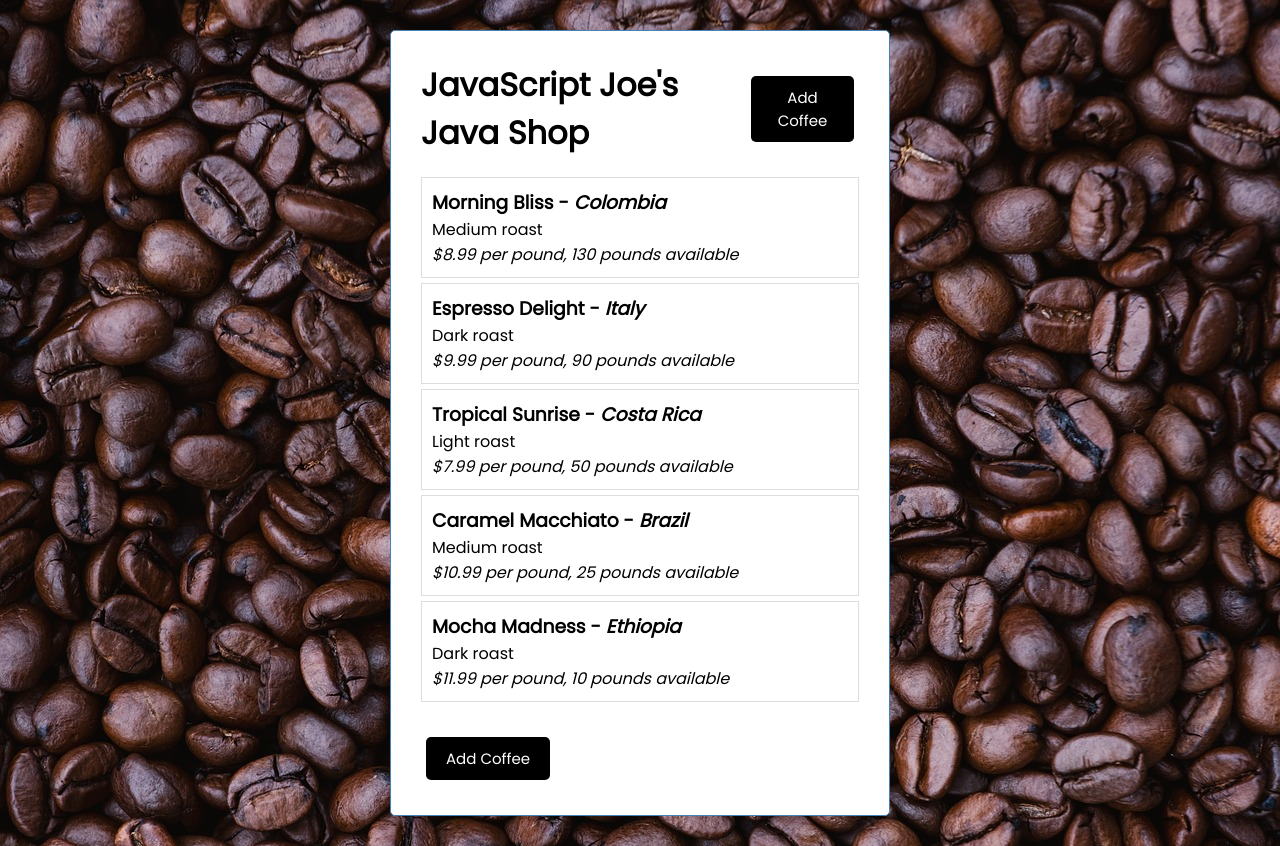
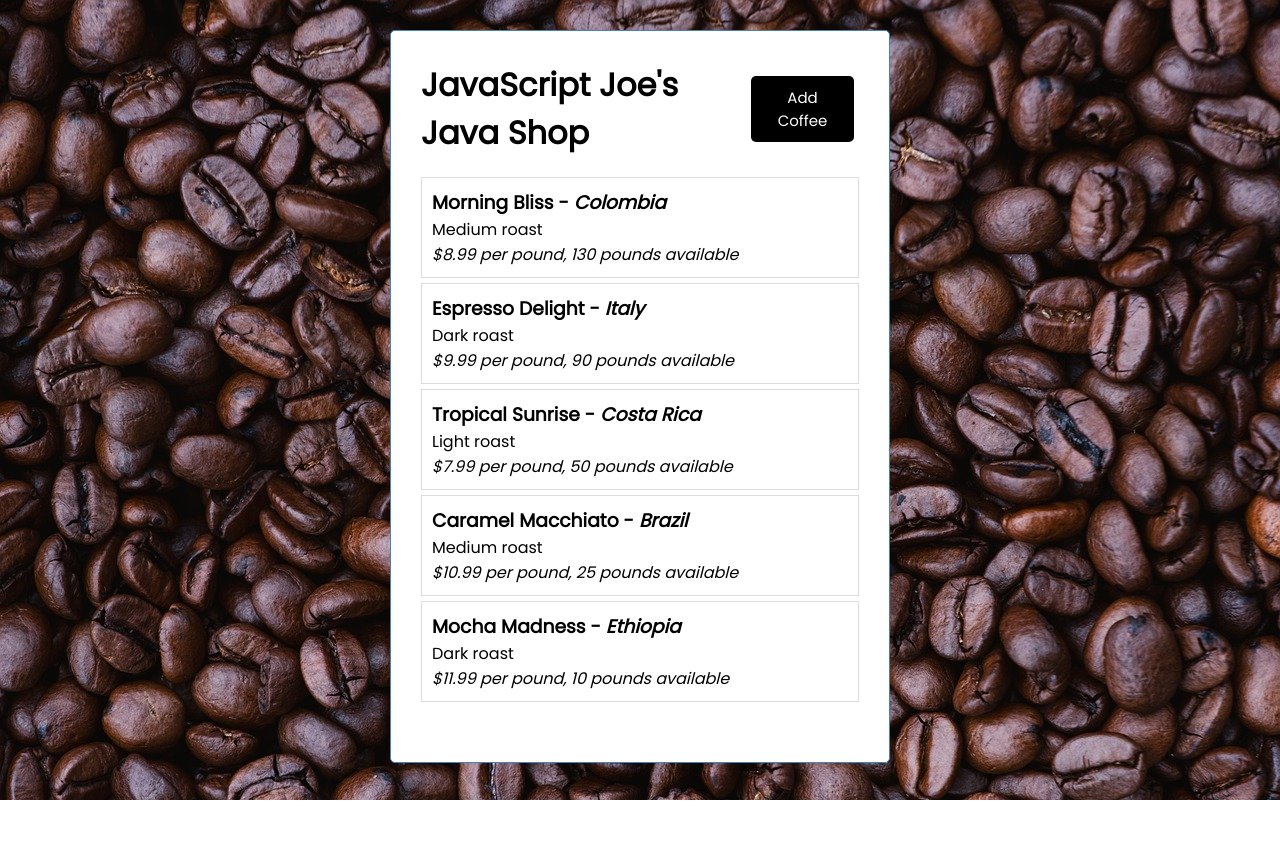
Before and after one commit to iamalion/coffee-shop, a React (Create React App) app: page / in a window 1280 px wide. After the commit the page ends 800 px from the top, so only its background shows below. Built offline with nearby package versions, Linux system fonts and the light colour scheme.

Commit message:
WIP: Fix button routing

```diff
--- a/src/components/CoffeeControl.js
+++ b/src/components/CoffeeControl.js
@@ -175,9 +175,8 @@ class CoffeeControl extends React.Component {
 
     return (
       <React.Fragment>
-        <Header onAddButtonClick={this.handleAddButtonClick} />
+        <Header onAddButtonClick={this.handleAddButtonClick} buttonText={buttonText}/>
         {currentlyVisibleState}
-        <button className="btn btn-black" onClick={this.handleClick}>{buttonText}</button>
       </React.Fragment>
     );
   }
--- a/src/components/Header.js
+++ b/src/components/Header.js
@@ -6,7 +6,7 @@ function Header(props){
 
       <header className="header">
         <h1>JavaScript Joe's Java Shop</h1>
-        <Button className="btn-black btn" onClick={props.onAddButtonClick} label="Add Coffee" />
+        <Button className="btn-black btn" onClick={props.onAddButtonClick} label={props.buttonText} />
       </header>
 
 
```
